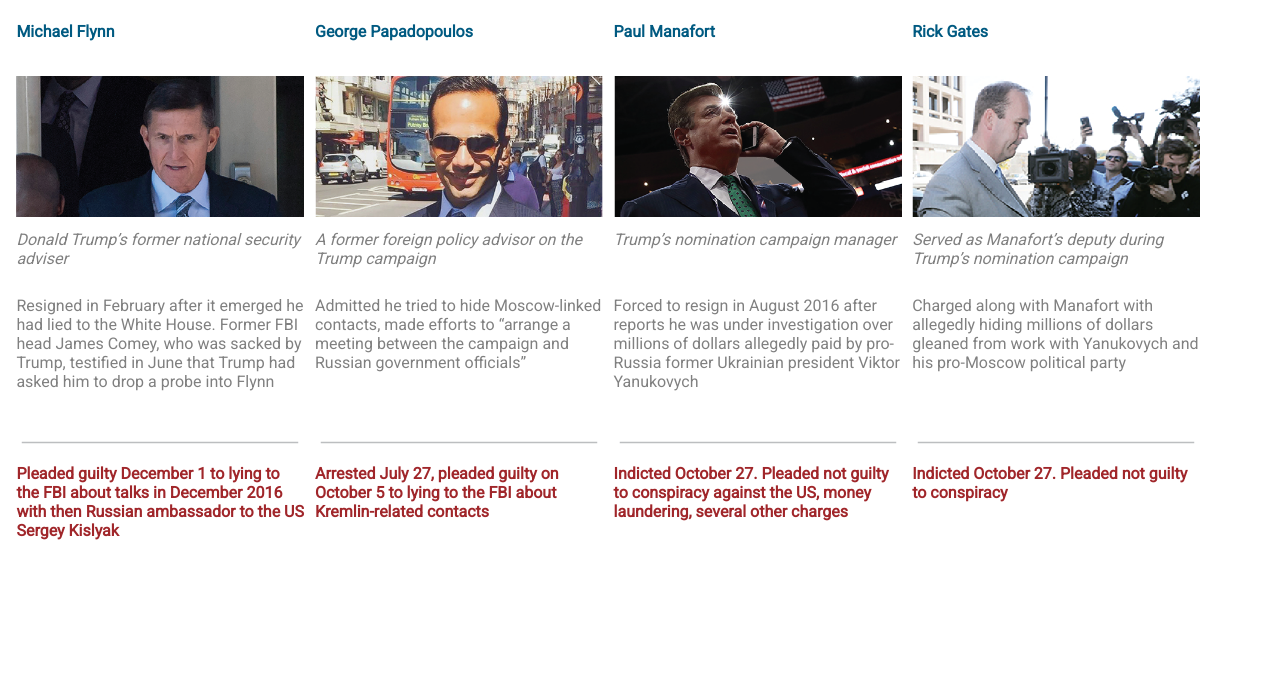
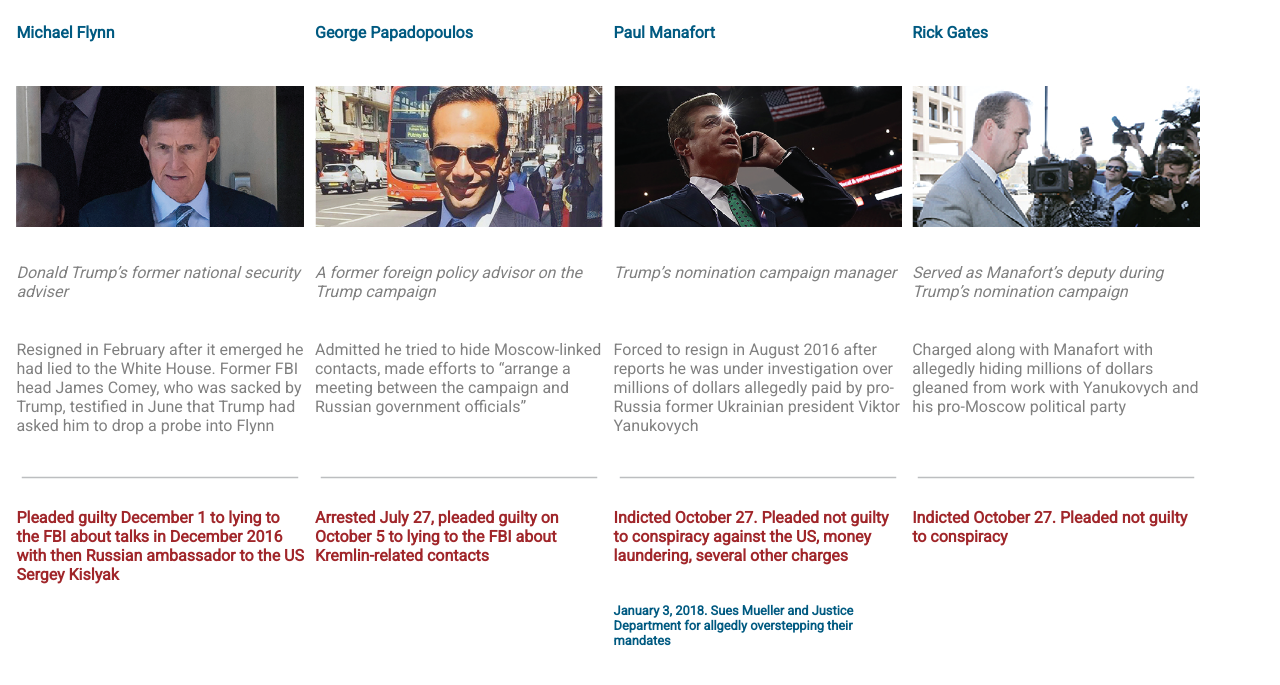
Before and after one commit to JohnnyGrafix/flynnArrest, a plain HTML site: page index.html in a window 1280 px wide. Shown: the part 97-782 px from the top of the page. Drawn offline with Linux system fonts and the light colour scheme.

Commit message:
updates Manafort, deals with spacing

```diff
--- a/assets/css/style.css
+++ b/assets/css/style.css
@@ -14,7 +14,7 @@ body {
    display: inline-flex;
    position: relative;
    width: 100%;
-   height: 600px;
+   height: 700px;
    max-width: 400px;
    margin-right: 5px;
    margin-bottom: 200px;
@@ -42,22 +42,30 @@ body {
 	}
 .text1 {
 	position: absolute;
-	top: 50%;
+	top: 48%;
 	font-size: 1rem;
 }
 .line {
 	position: absolute;
-	top: 73%;
+	top: 68%;
 	width: 100%;
 	height: 10px;
 }
 .text2 {
 	position: absolute;
-	top: 75%;
-	font-size: 1.2rem;
+	top: 69%;
+	font-size: 1rem;
 	color: #A0262A;
 	font-weight: bold;
 }
+.text3 {
+	position: absolute;
+	top: 80%;
+	font-size: 1rem;
+	color: #005A81;
+	font-weight: bold;
+}
+
 .buttonDiv {
 	position: relative;
 	width: 100%;
@@ -108,8 +116,16 @@ body {
 	#gates .home {
 		display: none;
 	}
+	.line {
+		top: 68%;
+	}
 	.text2 {
+		top: 70%;
 		font-size: 1rem;
+	}
+	.text3 {
+		top: 82%;
+		font-size: 0.8rem;
 	}
 }
 @media only screen and (min-width: 900px) {
@@ -126,10 +142,13 @@ body {
 		top:44%;
 	}
 	.line {
-		top: 70%;
+		top: 65%;
 	}
 	.text2 {
-		top: 72%;
+		top: 68%;
+	}
+	.text3 {
+		top: 82%;
 	}
 	.buttonDiv {
 		display: none;
--- a/index.html
+++ b/index.html
@@ -106,6 +106,10 @@ president Viktor Yanukovych</p>
 Pleaded not guilty to conspiracy
 against the US, money laundering, several other charges</p>
 </div>
+<div class="text3">
+<p>January 3, 2018.
+Sues Mueller and Justice Department for allgedly overstepping their mandates</p>
+</div>
 <div class="buttonDiv">
       <a href="#topOfP4"><img class="next" src="./assets/img/forward.svg"></a>
 	  <a href="#topOfP1"><img class="home" src="./assets/img/home.svg"></a>
```
